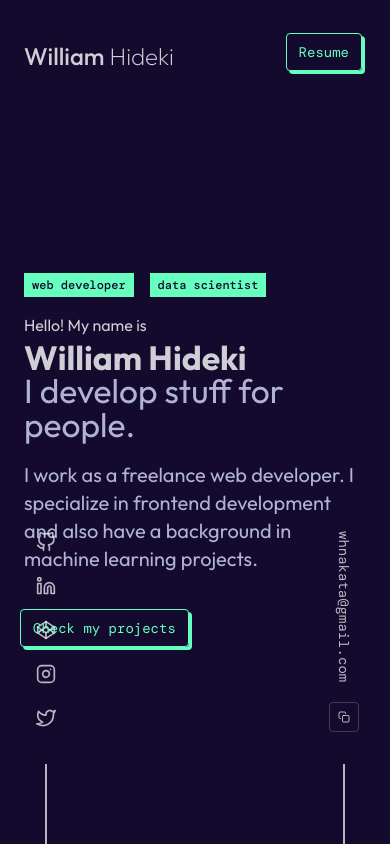
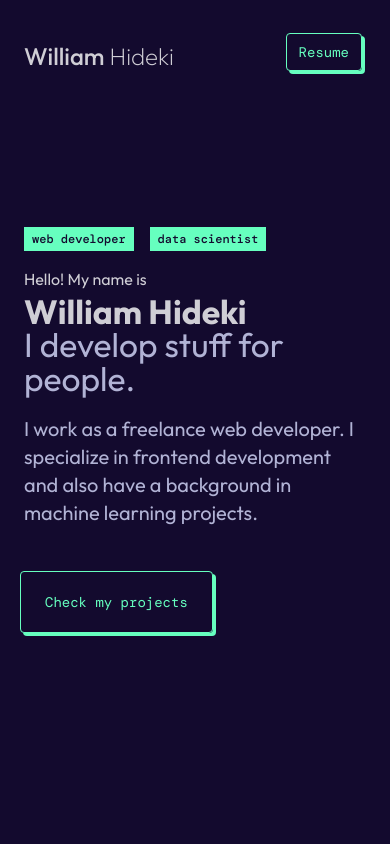
Before and after one commit to hidekinakata/williamhideki-portifolio, a Next.js app: page / in a window 390 px wide. Built offline with nearby package versions, Linux system fonts and the light colour scheme; a web font is replaced by a local one.

Commit message:
Responsive fix

```diff
--- a/src/components/Button.tsx
+++ b/src/components/Button.tsx
@@ -5,12 +5,13 @@ interface ButtonType extends React.HTMLAttributes<"button"> {
   href: string;
 }
 
-const Button: React.FC<ButtonType> = ({ href, children }) => {
+const Button: React.FC<ButtonType> = ({ href, children, className }) => {
   return (
     <Link
       href={href}
       className={
-        "flex items-center justify-center rounded border border-emphasis-300 bg-transparent px-4 py-3 font-mono text-emphasis-300 outline-none transition max-lg:px-3 max-lg:py-2 max-lg:text-sm " +
+        className +
+        " flex items-center justify-center rounded border border-emphasis-300 bg-transparent px-4 py-3 font-mono text-emphasis-300 outline-none transition max-lg:px-3 max-lg:py-2 max-lg:text-sm " +
         "-translate-x-[4px] -translate-y-[4px] bg-primary-100/10 shadow-[3px_3px_0_0] hover:shadow-emphasis-300 active:-translate-x-[2px] active:-translate-y-[2px] active:shadow-[0px_0px_0_0]"
       }
     >
--- a/src/components/Email.tsx
+++ b/src/components/Email.tsx
@@ -47,7 +47,7 @@ const Email: React.FC<EmailType> = (props) => {
 
   return (
     <motion.div
-      className="fixed bottom-0 right-12 max-lg:right-6"
+      className="fixed bottom-0 right-12 max-lg:right-6 max-md:hidden"
       initial={{ opacity: 0 }}
       animate={{ opacity: 1 }}
       transition={{
--- a/src/components/Socials.tsx
+++ b/src/components/Socials.tsx
@@ -36,7 +36,7 @@ const Socials: React.FC<SocialsType> = (props) => {
   ];
   return (
     <motion.div
-      className="fixed bottom-0 left-12 max-lg:left-6 "
+      className="fixed bottom-0 left-12 max-lg:left-6 max-md:hidden"
       initial={{ opacity: 0 }}
       animate={{ opacity: 1 }}
       transition={{
--- a/src/sections/Hero.tsx
+++ b/src/sections/Hero.tsx
@@ -75,7 +75,7 @@ const Hero: React.FC<HeroType> = (props) => {
       variants={sectionVariant}
       initial={"hidden"}
       animate={"show"}
-      className={"pt-20"}
+      className={"pt-20 max-lg:pt-5"}
     >
       {/*roles*/}
       <motion.div
@@ -127,8 +127,10 @@ const Hero: React.FC<HeroType> = (props) => {
         I work as a freelance web developer. I specialize in frontend
         development and also have a background in machine learning projects.
       </motion.p>
-      <motion.div variants={childsVariant} className={"mt-10"}>
-        <Button href={"/#projects"}>Check my projects</Button>
+      <motion.div variants={childsVariant} className={"mt-12"}>
+        <Button href={"/#projects"} className={"!px-6 !py-5"}>
+          Check my projects
+        </Button>
       </motion.div>
     </ContentSection>
   );
```
